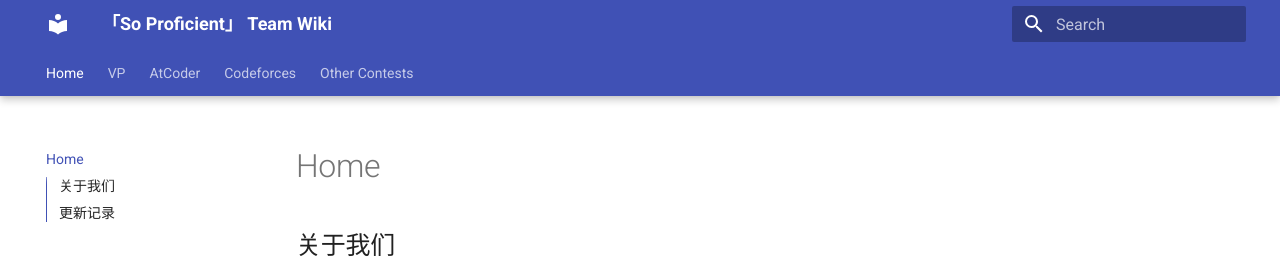
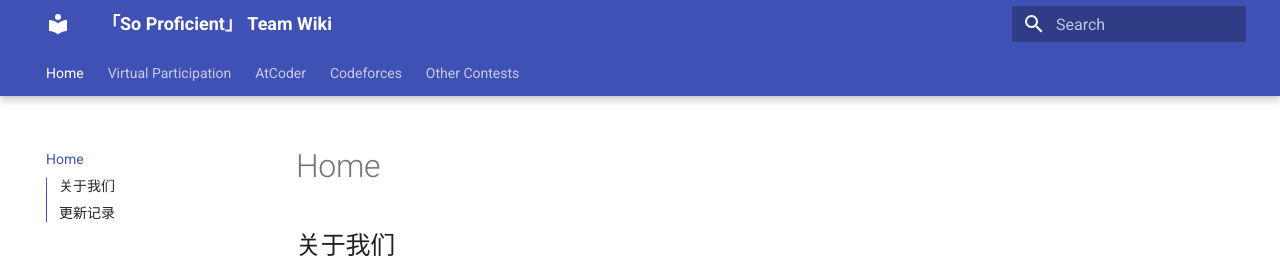
Before and after one commit to SkqLiao/team-wiki, an MkDocs documentation site: the page built from docs/index.md, in a window 1280 px wide. Shown: the top 258 px of the page. Built offline with MkDocs 1.6.1 and Material for MkDocs 9.7.7, drawn with Linux system fonts in a browser that asks for light colours.

Commit message:
update nav

```diff
--- a/mkdocs.yml
+++ b/mkdocs.yml
@@ -13,7 +13,7 @@ theme:
 
 nav:
   - Home: index.md
-  - VP:
+  - Virtual Participation:
       - 2021-2022 Russia Team Open, High School Programming Contest (VKOSHP XXII): vp/cf-gym-103483.md
       - Samara Farewell Contest 2020 (XXI Open Cup, Grand Prix of Samara): vp/cf-gym-102916.md
   - AtCoder:
```
